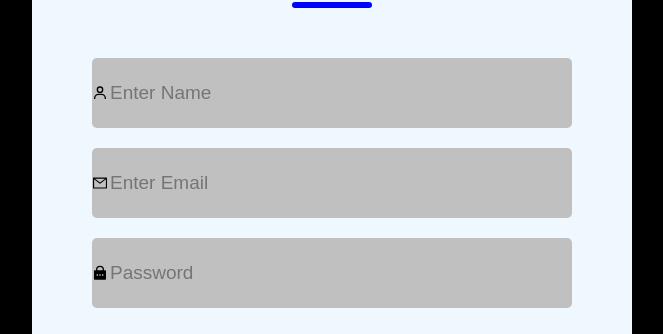
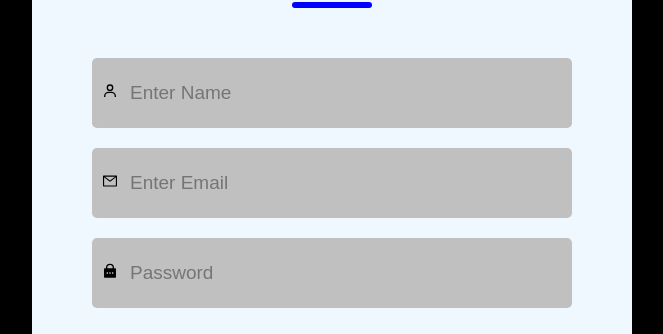
Before and after one commit to kenya194/authentication-page, a React (Create React App) app: page / in a window 1280 px wide. Shown: the part 342-676 px from the top of the page, without its empty margins (308-971 px from the left). Built offline with nearby package versions, Linux system fonts and the light colour scheme.

Commit message:
css update

```diff
--- a/src/components/signup/signup.css
+++ b/src/components/signup/signup.css
@@ -49,9 +49,9 @@
     background: silver;
 }
 
-/* img{
-
-} */
+.icons{
+    padding: 10px;
+}
 
 .input input{
     height: 40px;
--- a/src/components/signup/signup.js
+++ b/src/components/signup/signup.js
@@ -19,17 +19,23 @@ const Signup = () => {
         </div>
       <div className='inputs'>
         <div className='input'>
+          <div className='icons'>
           <BiUser />
+          </div>
           <input type='text' placeholder='Enter Name'/>
         </div>
 
         <div className='input'>
+          <div className='icons'>
           <AiOutlineMail />
+          </div>
           <input type='email' placeholder='Enter Email'/>
         </div>
 
         <div className='input'>
+          <div className='icons'>
           <RiLockPasswordFill />
+          </div>
           <input type='password' placeholder='Password'/>
         </div>
       </div>
```
